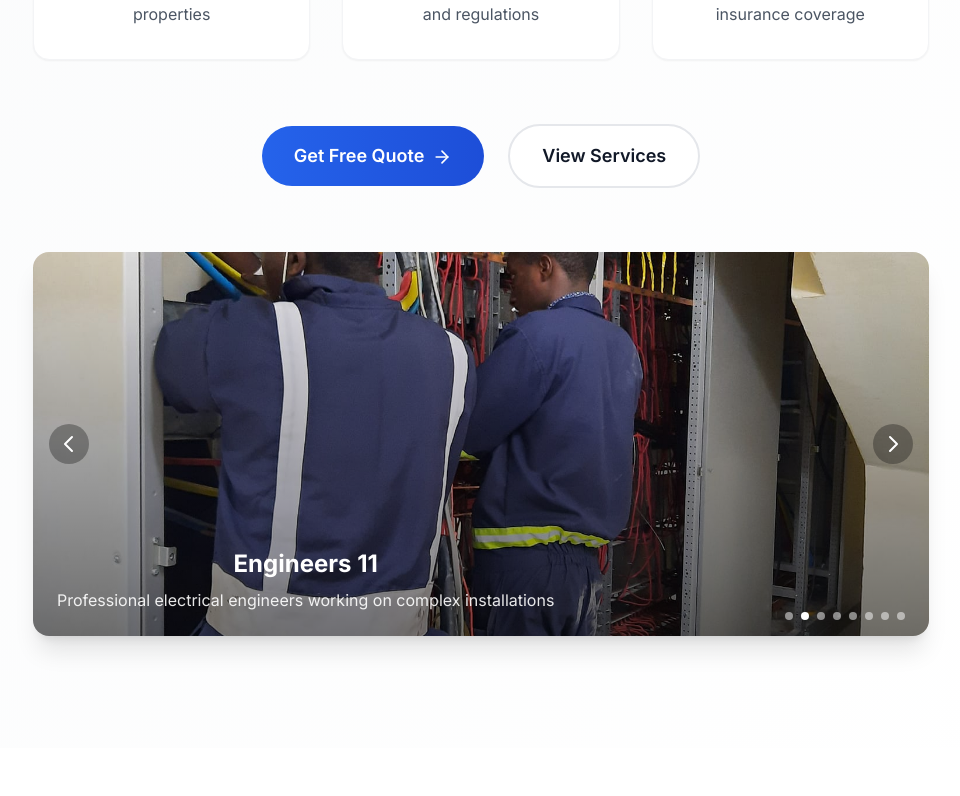
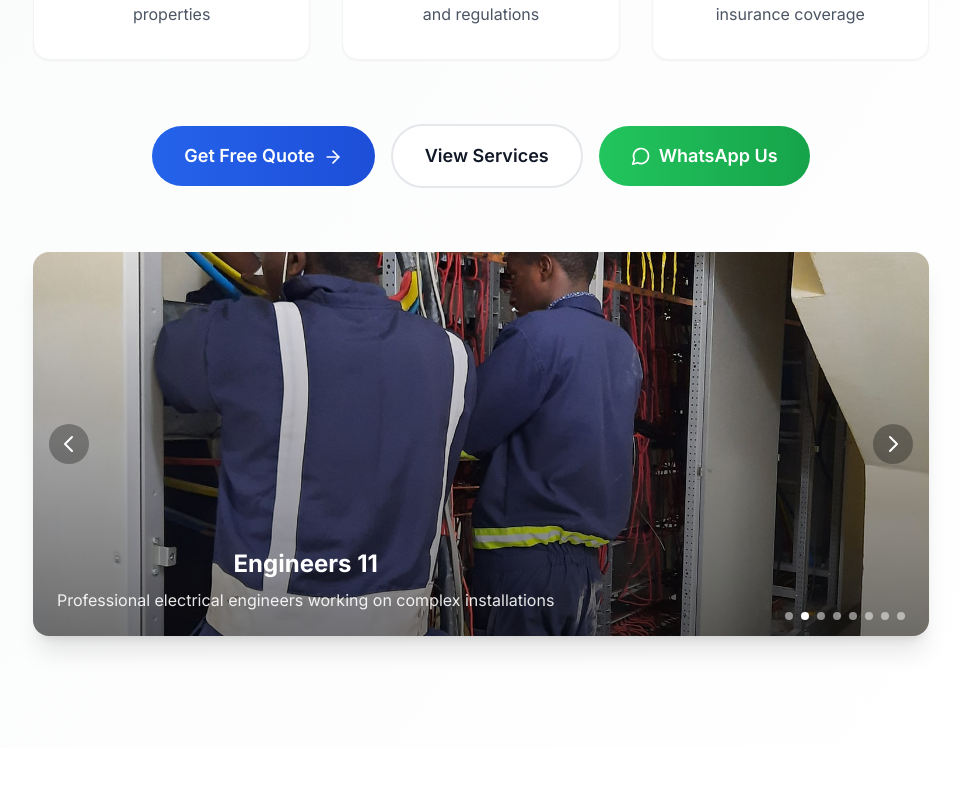
Before and after one commit to Abdikarim-sudo4331/Tayyar-electrical423, a React (Vite) app: page / in a window 1280 px wide. Shown: the part 964-1760 px from the top of the page, without its empty margins (159-1119 px from the left). Built offline with nearby package versions, Linux system fonts and the light colour scheme.

Commit message:
Update contact number and add WhatsApp integration

```diff
--- a/src/components/About.tsx
+++ b/src/components/About.tsx
@@ -124,7 +124,7 @@ const About: React.FC = () => {
               Get Free Quote
             </button>
             <button className="bg-white border-2 border-gray-200 text-gray-900 px-8 py-4 rounded-full font-semibold text-lg hover:border-gray-300 hover:shadow-md transition-all duration-200 hover:-translate-y-1">
-              Call +254 768 817662
+              Call +254 727 381169
             </button>
           </div>
         </div>
--- a/src/components/Contact.tsx
+++ b/src/components/Contact.tsx
@@ -1,5 +1,5 @@
 import React, { useState } from 'react';
-import { Mail, Phone, MapPin, Clock, Send, CheckCircle } from 'lucide-react';
+import { Mail, Phone, MapPin, Clock, Send, CheckCircle, MessageCircle } from 'lucide-react';
 import { useSiteContent } from '../hooks/useSiteContent';
 
 const Contact: React.FC = () => {
@@ -30,6 +30,12 @@ const Contact: React.FC = () => {
     }));
   };
 
+  const openWhatsApp = () => {
+    const phoneNumber = siteContent.contact.phone.replace(/\s+/g, '').replace('+', '');
+    const message = encodeURIComponent('Hello! I would like to inquire about your electrical services.');
+    window.open(`https://wa.me/${phoneNumber}?text=${message}`, '_blank');
+  };
+
   return (
     <section id="contact" className="py-20 bg-gradient-to-br from-gray-50 to-white">
       <div className="max-w-7xl mx-auto px-6 lg:px-8">
@@ -57,7 +63,16 @@ const Contact: React.FC = () => {
                   <div>
                     <h4 className="font-bold text-gray-900 mb-1">Phone</h4>
                     <p className="text-blue-600 font-medium">{siteContent.contact.phone}</p>
-                    <p className="text-sm text-gray-600">Available 24/7 for emergencies</p>
+                    <div className="flex items-center space-x-2 mt-2">
+                      <p className="text-sm text-gray-600">Available 24/7 for emergencies</p>
+                      <button
+                        onClick={openWhatsApp}
+                        className="flex items-center space-x-1 px-2 py-1 bg-green-100 text-green-700 rounded-full text-xs hover:bg-green-200 transition-colors duration-200"
+                      >
+                        <MessageCircle className="w-3 h-3" />
+                        <span>WhatsApp</span>
+                      </button>
+                    </div>
                   </div>
                 </div>
 
--- a/src/components/Footer.tsx
+++ b/src/components/Footer.tsx
@@ -34,7 +34,7 @@ const Footer: React.FC = () => {
               </div>
               <div className="flex items-center space-x-3 text-gray-300">
                 <Phone className="w-4 h-4" />
-                <span>{siteContent.contact.phone}</span>
+                <span>+254 727 381169</span>
               </div>
               <div className="flex items-center space-x-3 text-gray-300">
                 <MapPin className="w-4 h-4" />
--- a/src/components/Hero.tsx
+++ b/src/components/Hero.tsx
@@ -1,5 +1,5 @@
 import React, { useState, useEffect } from 'react';
-import { ArrowRight, Zap, Shield, Award } from 'lucide-react';
+import { ArrowRight, Zap, Shield, Award, MessageCircle } from 'lucide-react';
 import { useSiteContent } from '../hooks/useSiteContent';
 
 const Hero: React.FC = () => {
@@ -63,6 +63,12 @@ const Hero: React.FC = () => {
 
   const scrollToServices = () => {
     document.getElementById('services')?.scrollIntoView({ behavior: 'smooth' });
+  };
+
+  const openWhatsApp = () => {
+    const phoneNumber = siteContent.contact.phone.replace(/\s+/g, '').replace('+', '');
+    const message = encodeURIComponent('Hello! I would like to inquire about your electrical services.');
+    window.open(`https://wa.me/${phoneNumber}?text=${message}`, '_blank');
   };
 
   return (
@@ -176,7 +182,7 @@ const Hero: React.FC = () => {
           </div>
 
           {/* CTA Buttons */}
-          <div className="flex flex-col sm:flex-row gap-6 justify-center items-center mt-16">
+          <div className="flex flex-col sm:flex-row gap-4 justify-center items-center mt-16">
             <button
               onClick={scrollToContact}
               className="group bg-gradient-to-r from-blue-600 to-blue-700 text-white px-8 py-4 rounded-full font-semibold text-lg hover:from-blue-700 hover:to-blue-800 transition-all duration-200 hover:shadow-lg hover:shadow-blue-500/25 hover:-translate-y-1"
@@ -189,6 +195,13 @@ const Hero: React.FC = () => {
               className="group bg-white text-gray-900 px-8 py-4 rounded-full font-semibold text-lg border-2 border-gray-200 hover:border-gray-300 hover:shadow-lg transition-all duration-200 hover:-translate-y-1"
             >
               {siteContent.hero.ctaSecondaryText}
+            </button>
+            <button
+              onClick={openWhatsApp}
+              className="group bg-gradient-to-r from-green-500 to-green-600 text-white px-8 py-4 rounded-full font-semibold text-lg hover:from-green-600 hover:to-green-700 transition-all duration-200 hover:shadow-lg hover:shadow-green-500/25 hover:-translate-y-1 flex items-center space-x-2"
+            >
+              <MessageCircle className="w-5 h-5" />
+              <span>WhatsApp Us</span>
             </button>
           </div>
 
--- a/src/data/siteContent.ts
+++ b/src/data/siteContent.ts
@@ -162,7 +162,7 @@ export const defaultSiteContent: SiteContent = {
     },
   ],
   contact: {
-    phone: "+254 768 817662",
+    phone: "+254 727 381169",
     email: "info@tayyarelectricals.com",
     address: "Al Falaq Building S1 3rd Street, Eastleigh Nairobi Kenya",
     businessHours: "Mon-Fri: 7AM-6PM",
```
